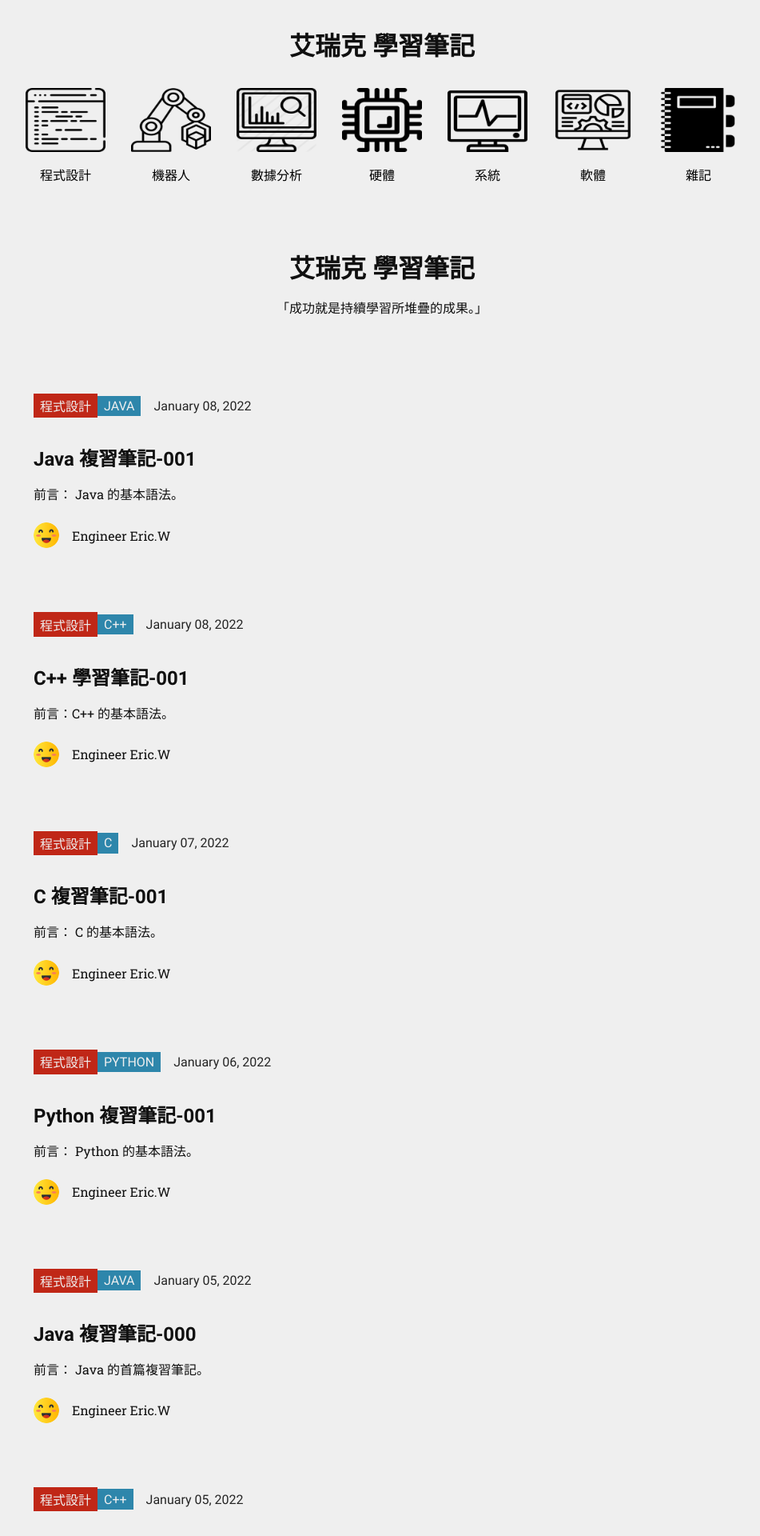
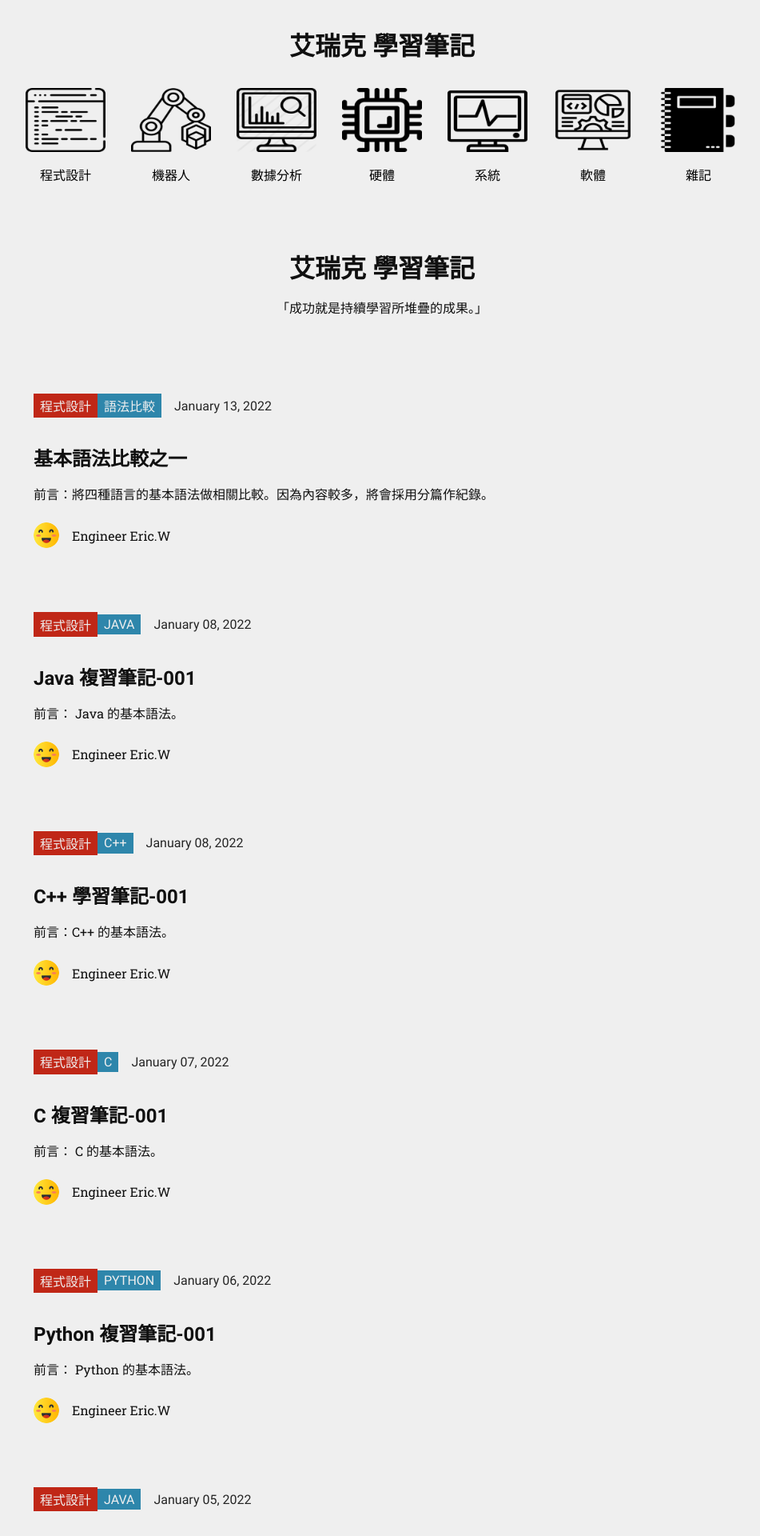
Before and after one commit to ericwang1013/ericwang1013.github.io, a Jekyll site: the page index.html, which Jekyll copies as it is, in a window 1280 px wide. Shown: the top 1920 px of the page at 80% size, without its empty margins (162-1113 px from the left). Built offline with Jekyll 4.4.1, drawn with Linux system fonts in a browser that asks for light colours.

Commit message:
Update index.html

```diff
--- a/index.html
+++ b/index.html
@@ -417,6 +417,44 @@
     </section>
 
 
+        <section class="snippet snippet_programming-compare-2022-01-13-basic-syntax-compare">
+            <style>
+    .snippet_programming-compare-2022-01-13-basic-syntax-compare::after {
+
+        background-image:
+        radial-gradient(ellipse closest-side, var(--c-snippetBackgroundExternal), var(--c-snippetBackgroundInternal)),
+        url(
+
+                https://ericwang1013.github.io/
+
+        );
+    }
+    </style>
+<a class="snippet__link" href="/programming/compare/2022/01/13/basic-syntax-compare.html">
+    <section class="snippet__data">
+        <section class="snippet__data__metadata">
+            <section class="snippet__data__metadata__category">
+
+                    <p class="snippet__data__metadata__category__title" style="background: var(--c-themeHueRed)">程式設計</p>
+                        <p class="snippet__data__metadata__category__title" style="background: var(--c-themeHueBlue)">語法比較</p>
+
+            </section>
+            <p class="snippet__data__metadata__date">January 13, 2022</p>
+        </section>
+        <h2 class="snippet__data__header">基本語法比較之一</h2>
+        <p class="snippet__data__text">前言：將四種語言的基本語法做相關比較。因為內容較多，將會採用分篇作紀錄。
+</p>
+
+            <div class="snippet__data__author">
+
+                <img src="https://ericwang1013.github.io/assets/img/authors/eric.png"/>
+                <p>Engineer Eric.W</p>
+            </div>
+
+    </section>
+</a>
+        </section>
+
         <section class="snippet snippet_programming-java-2022-01-08-java-basic-syntax">
             <style>
     .snippet_programming-java-2022-01-08-java-basic-syntax::after {
```
